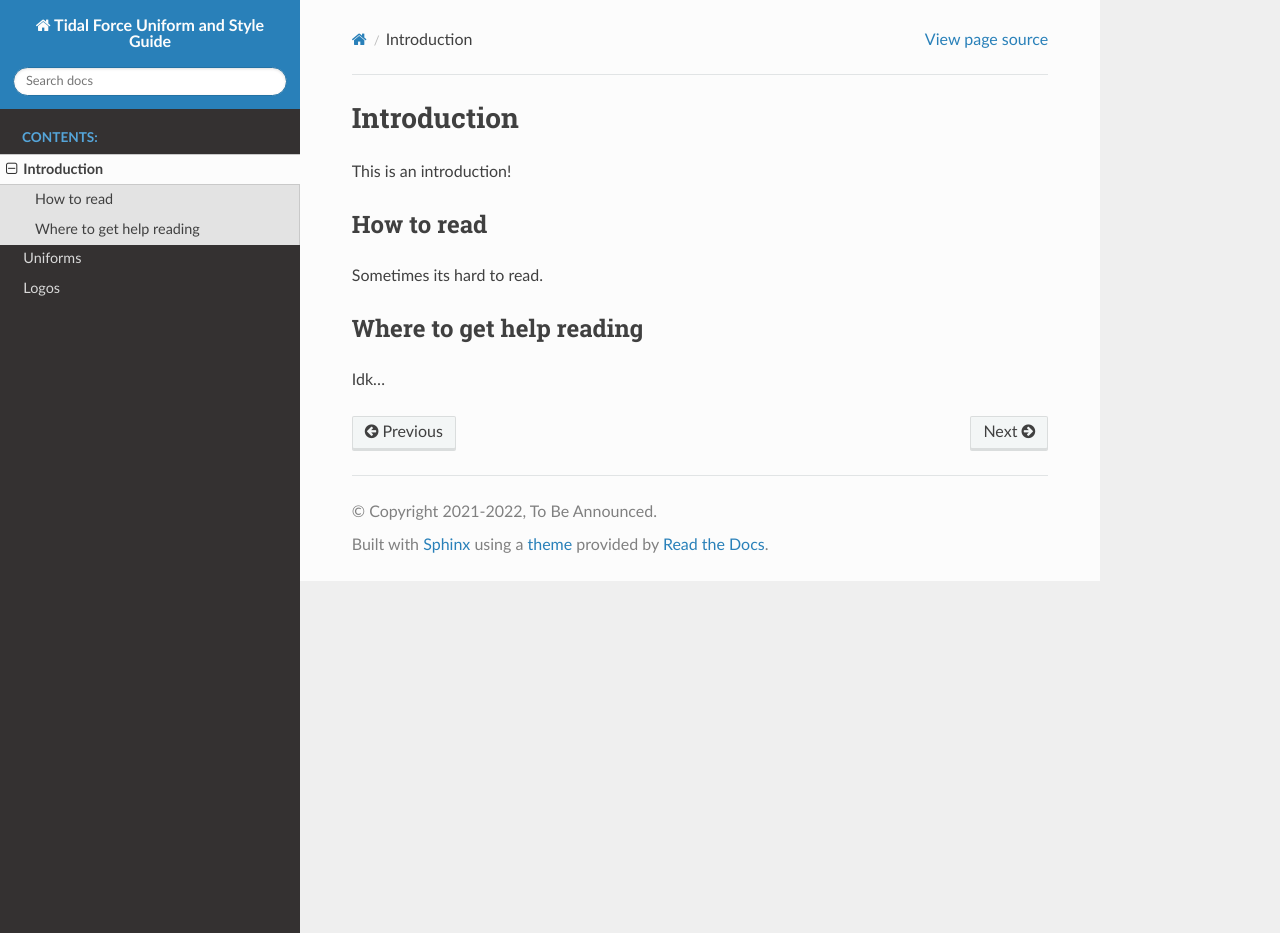
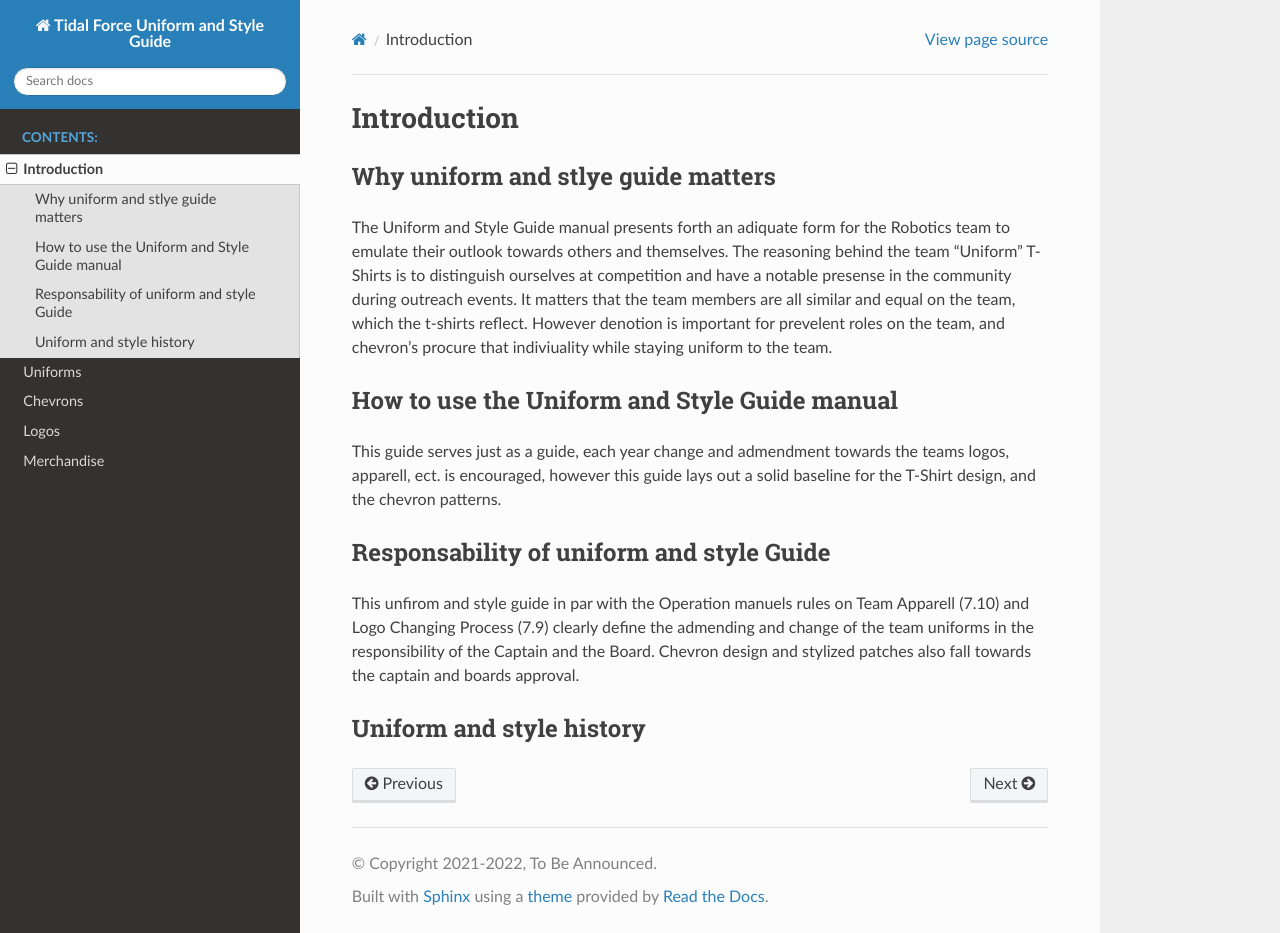
Before and after one commit to FRC-1721/marketing-material, a Sphinx documentation site: the page built from docs/introduction/introduction.rst, in a window 1280 px wide and 933 px high. Built offline with Sphinx 7.4.7 and the Read the Docs theme 2.0.0, drawn with Linux system fonts in a browser that asks for light colours.

Commit message:
Matthew maybe did a do maybe please he did tottaly do

```diff
--- /dev/null
+++ b/docs/Merchandise/Merchandise.rst
@@ -0,0 +1,4 @@
+Merchandise
+===========
+
+joe hab silly program knowledge
--- a/docs/index.rst
+++ b/docs/index.rst
@@ -7,4 +7,6 @@ Welcome to Tidal Force Infrastructure's documentation!
 
    introduction/introduction
    uniforms/uniforms
+   uniforms/chevrons
    logos/logos
+   Merchandise/Merchandise
--- a/docs/introduction/introduction.rst
+++ b/docs/introduction/introduction.rst
@@ -1,16 +1,40 @@
 Introduction
 ############
 
-This is an introduction!
+Why uniform and stlye guide matters
+===================================
 
+The Uniform and Style Guide manual presents forth an
+adiquate form for the Robotics team to emulate their
+outlook towards others and themselves. The reasoning
+behind the team "Uniform" T-Shirts is to distinguish
+ourselves at competition and have a notable presense
+in the community during outreach events. It matters
+that the team members are all similar and equal on
+the team, which the t-shirts reflect. However
+denotion is important for prevelent roles on the
+team, and chevron's procure that indiviuality while
+staying uniform to the team.
 
-How to read
-===========
+How to use the Uniform and Style Guide manual
+=============================================
 
-Sometimes its hard to read.
+This guide serves just as a guide, each year change
+and admendment towards the teams logos, apparell,
+ect. is encouraged, however this guide lays out
+a solid baseline for the T-Shirt design, and the
+chevron patterns.
 
+Responsability of uniform and style Guide
+=========================================
 
-Where to get help reading
-=========================
+This unfirom and style guide in par with the
+Operation manuels rules on Team Apparell (7.10) and
+Logo Changing Process (7.9) clearly define the
+admending and change of the team uniforms in the
+responsibility of the Captain and the Board. Chevron
+design and stylized patches also fall towards the
+captain and boards approval.
 
-Idk...
+Uniform and style history
+================================
--- a/docs/uniforms/uniforms.rst
+++ b/docs/uniforms/uniforms.rst
@@ -1,6 +1,5 @@
 Uniforms
 ########
 
-Wear uniforms!
-
-They're cool.
+T-Shirts
+========
```
Also changed, not shown: docs/uniforms/chevrons.rst (added, +99 -0 lines).
